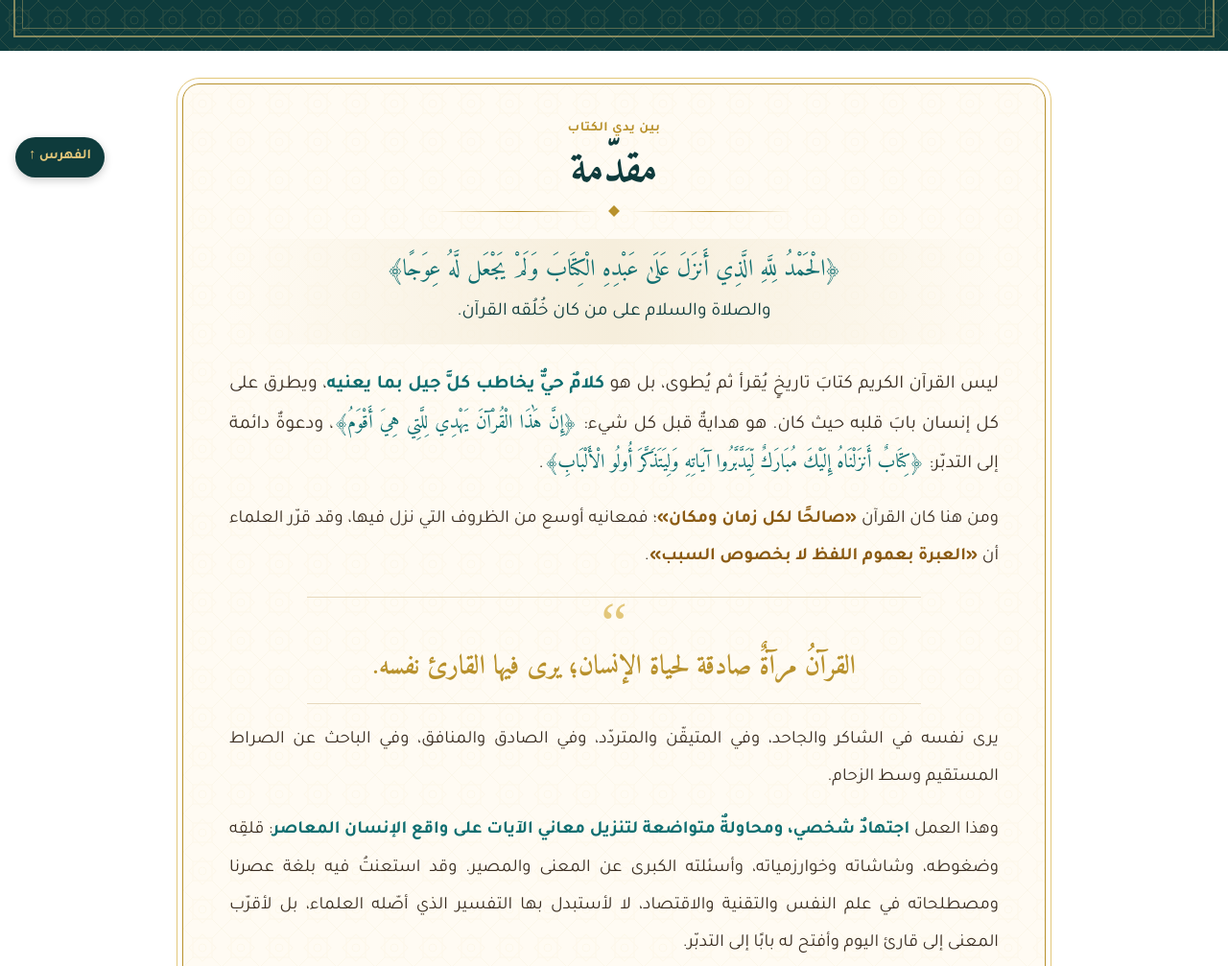
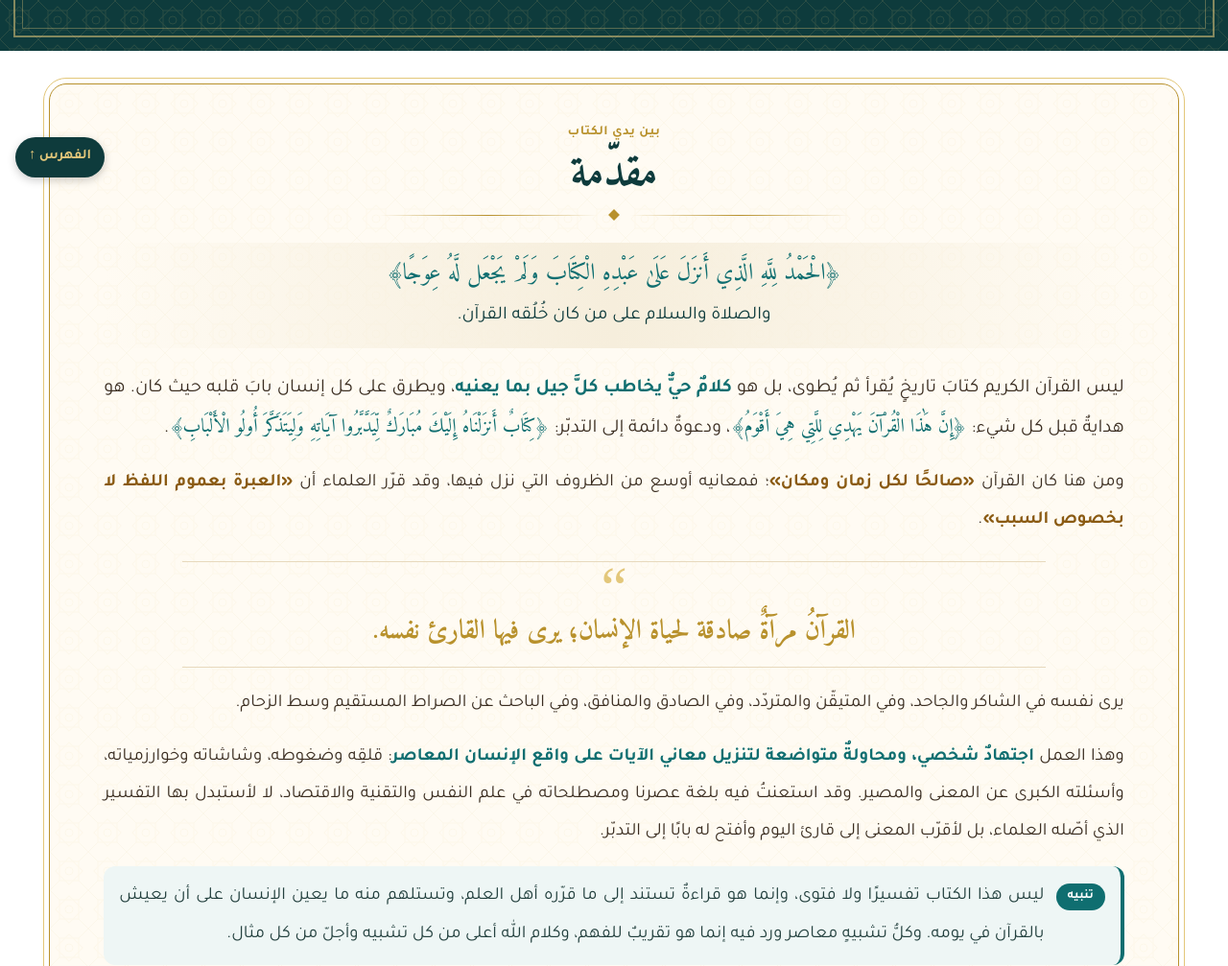
Before and after one commit to saheb-el-kawl-media/tadabbur, a plain HTML site: page index.html in a window 1280 px wide. Shown: the part 599-1606 px from the top of the page at 96% size. Drawn offline with Linux system fonts and the light colour scheme.

Commit message:
Add files via upload

```diff
--- a/index.html
+++ b/index.html
@@ -166,10 +166,10 @@ p.ex .lead{color:var(--teal);font-weight:700}
 
 /* ---------- foreword ---------- */
 .foreword{padding:34px 0 22px}
-.fw-card{position:relative;max-width:900px;margin:0 auto;background:#FFFBF3;border:1.5px solid var(--gold);outline:1px solid var(--gold-l);outline-offset:5px;border-radius:18px;overflow:hidden}
+.fw-card{position:relative;margin:0;background:#FFFBF3;border:1.5px solid var(--gold);outline:1px solid var(--gold-l);outline-offset:5px;border-radius:18px;overflow:hidden}
 .fw-pat{position:absolute;inset:0;opacity:.07;pointer-events:none}
 .fw-pat rect{fill:url(#geo)}
-.fw-in{position:relative;padding:34px 48px 30px}
+.fw-in{position:relative;padding:38px 56px 32px}
 .fw-k{text-align:center;font-size:10.5pt;font-weight:700;letter-spacing:.5px;color:var(--gold)}
 .foreword h2{font-family:"AmiriB",serif;font-size:34pt;line-height:1.3;text-align:center;margin:2px 0 0;color:var(--night)}
 .fw-orn{display:flex;align-items:center;gap:10px;justify-content:center;margin:6px auto 22px;width:46%}
@@ -180,7 +180,7 @@ p.ex .lead{color:var(--teal);font-weight:700}
 .foreword .fw-open .qw{font-size:1.25em}
 .foreword .fw-first{font-size:1.1em}
 .foreword .lead{color:var(--teal);font-weight:700}
-.fw-pull{margin:22px auto 18px;max-width:640px;text-align:center;font-family:"AmiriB",serif;font-size:1.55em;line-height:1.6;color:var(--gold);position:relative;padding:14px 10px;border-top:1px solid var(--line);border-bottom:1px solid var(--line)}
+.fw-pull{margin:22px auto 18px;max-width:900px;text-align:center;font-family:"AmiriB",serif;font-size:1.55em;line-height:1.6;color:var(--gold);position:relative;padding:14px 10px;border-top:1px solid var(--line);border-bottom:1px solid var(--line)}
 .fw-pull .pq{display:block;font-size:2.2em;line-height:.6;color:var(--gold-l)}
 .fw-note{display:flex;gap:12px;align-items:flex-start;background:#EEF6F5;border-right:4px solid var(--teal);border-radius:12px;padding:12px 16px;margin:6px 0 18px}
 .fw-note .nt{flex-shrink:0;background:var(--teal);color:#fff;font-weight:700;font-size:10pt;border-radius:999px;padding:2px 12px;margin-top:6px}
```
